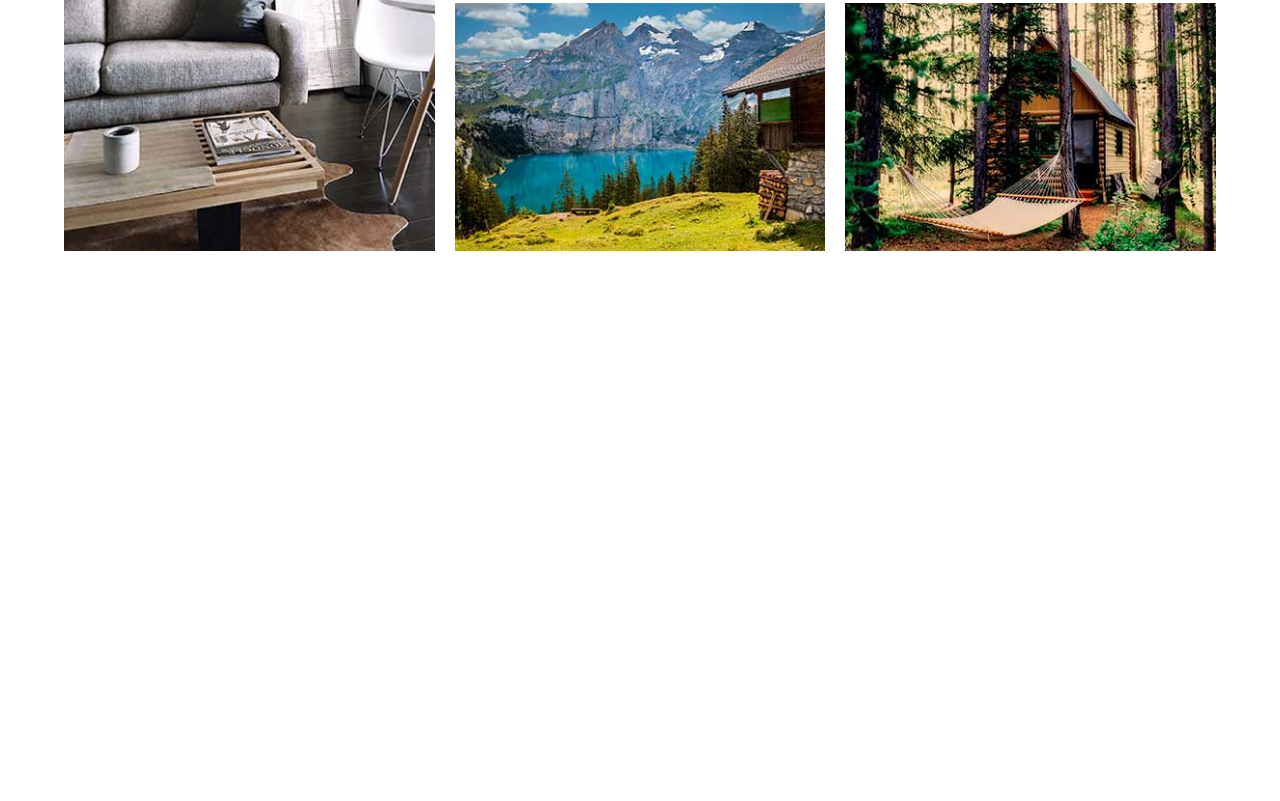
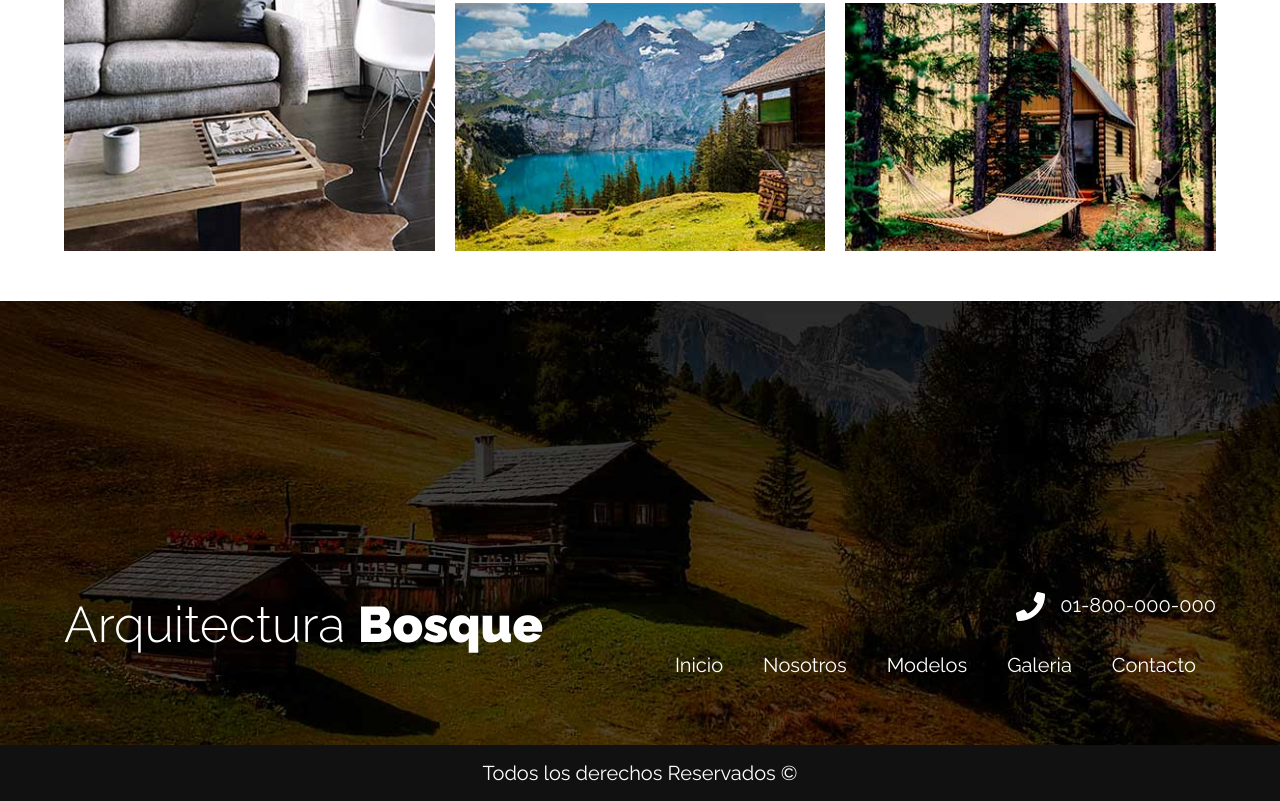
Before and after one commit to antoniopd/Proyecto-casas-de-madera, a plain HTML site: page index.html in a window 1280 px wide. Shown: the part 4310-5111 px from the top of the page. Before the commit the page ends 4561 px from the top, so only its background shows below. Drawn offline with Linux system fonts and the light colour scheme.

Commit message:
agrego el footer y el copyright

```diff
--- a/css/styles.css
+++ b/css/styles.css
@@ -90,6 +90,12 @@ img {
     padding: 5rem 0;
 }
 
+.header a {
+    color: var(--blanco);
+    font-size: 2rem;
+}
+
+
 .contenido-header {
     display: flex;
     flex-direction: column;
@@ -147,11 +153,6 @@ img {
     background-repeat: no-repeat;
     background-position: center center;
     margin-right: 1rem;
-}
-
-.header a {
-    color: var(--blanco);
-    font-size: 2rem;
 }
 
 .navegacion {
@@ -252,11 +253,12 @@ img {
     background-position: bottom center;
     margin-bottom: 5rem;
 }
+
 .modelo:last-of-type {
     margin-bottom: 0;
 }
 
-@media ( min-width: 768px ) {
+@media (min-width: 768px) {
     .modelo {
         grid-template-columns: repeat(2, 1fr);
     }
@@ -270,27 +272,33 @@ img {
 .basico {
     background-image: url(../img/modelo_basico.jpg);
 }
+
 @media (min-width: 768px) {
     .basico {
         background-position: top right;
     }
+
     .basico .contenido-modelo {
         grid-row: 2 / 3;
         padding: 2rem 2rem 2rem 0;
     }
 }
+
 .premier {
     background-image: url(../img/modelo_premier.jpg);
 }
+
 @media (min-width: 768px) {
     .premier {
         background-position: top left;
     }
+
     .premier .contenido-modelo {
         grid-column: 2 / 3;
-        padding: 2rem ;
+        padding: 2rem;
     }
 }
+
 .elite {
     background-image: url(../img/modelo_elite.jpg);
 }
@@ -299,6 +307,7 @@ img {
     .elite {
         background-position: top right;
     }
+
     .elite .contenido-modelo {
         padding: 2rem 2rem 2rem 0;
     }
@@ -311,11 +320,13 @@ img {
     grid-template-columns: repeat(2, 1fr);
     gap: 2rem;
 }
-@media ( min-width: 768px ) {
+
+@media (min-width: 768px) {
     .galeria {
         grid-template-columns: repeat(3, 1fr);
     }
 }
+
 .galeria img {
     object-fit: cover;
     height: 100%;
@@ -325,7 +336,8 @@ img {
     grid-column: 2 / 3;
     grid-row: 1 / 3;
 }
-@media ( min-width: 768px ) {
+
+@media (min-width: 768px) {
     .galeria .imagen:nth-child(2) {
         grid-column: 1 / 2;
         grid-row: 2 / 4;
@@ -336,7 +348,8 @@ img {
     grid-row: 3 / 5;
     grid-column: 2 / 3;
 }
-@media ( min-width: 768px ) {
+
+@media (min-width: 768px) {
     .galeria .imagen:nth-child(3) {
         grid-row: 1 / 2;
         grid-column: 2 / 3;
@@ -346,9 +359,38 @@ img {
 .galeria .imagen:nth-child(6) {
     grid-row: 2 / 4;
 }
-@media ( min-width: 768px ) {
+
+@media (min-width: 768px) {
     .galeria .imagen:nth-child(6) {
         grid-column: 3 / 4;
         grid-row: 1 / 3;
     }
 }
+
+/* Footer */
+
+.footer {
+    height: 50rem;
+    background-image: url(../img/footer_bg.jpg);
+    background-repeat: no-repeat;
+    background-position: center center;
+    background-size: cover;
+
+    display: flex;
+    flex-direction: column;
+    justify-content: flex-end;
+    color: var(--blanco);
+}
+
+.footer a {
+    color: var(--blanco);
+    font-size: 2rem;
+}
+
+.copyright {
+    background-color: var(--negro);
+    text-align: center;
+    margin: 5rem 0 0 0;
+    font-size: 2rem;
+    padding: 1rem;
+}
--- a/index.html
+++ b/index.html
@@ -116,6 +116,31 @@
         </div>
     </section>
 
+    <footer class="footer mt-5">
+        <div class="contenedor">
+            <div class="barra">
+                <div class="logo">
+                    <h1 class="nombre-sitio">
+                        Arquitectura <span>Bosque</span>
+                    </h1>
+                </div>
+                <div class="contacto">
+                    <a class="telefono" href="tel:01-800-000-000">01-800-000-000</a>
+
+                    <nav class="navegacion">
+                        <a href="#">Inicio</a>
+                        <a href="#">Nosotros</a>
+                        <a href="#">Modelos</a>
+                        <a href="#">Galeria</a>
+                        <a href="#">Contacto</a>
+                    </nav>
+                </div>
+            </div>
+        </div>
+
+        <p class="copyright">Todos los derechos Reservados &COPY; </p>
+    </footer>
+
 </body>
 
 </html>
```
